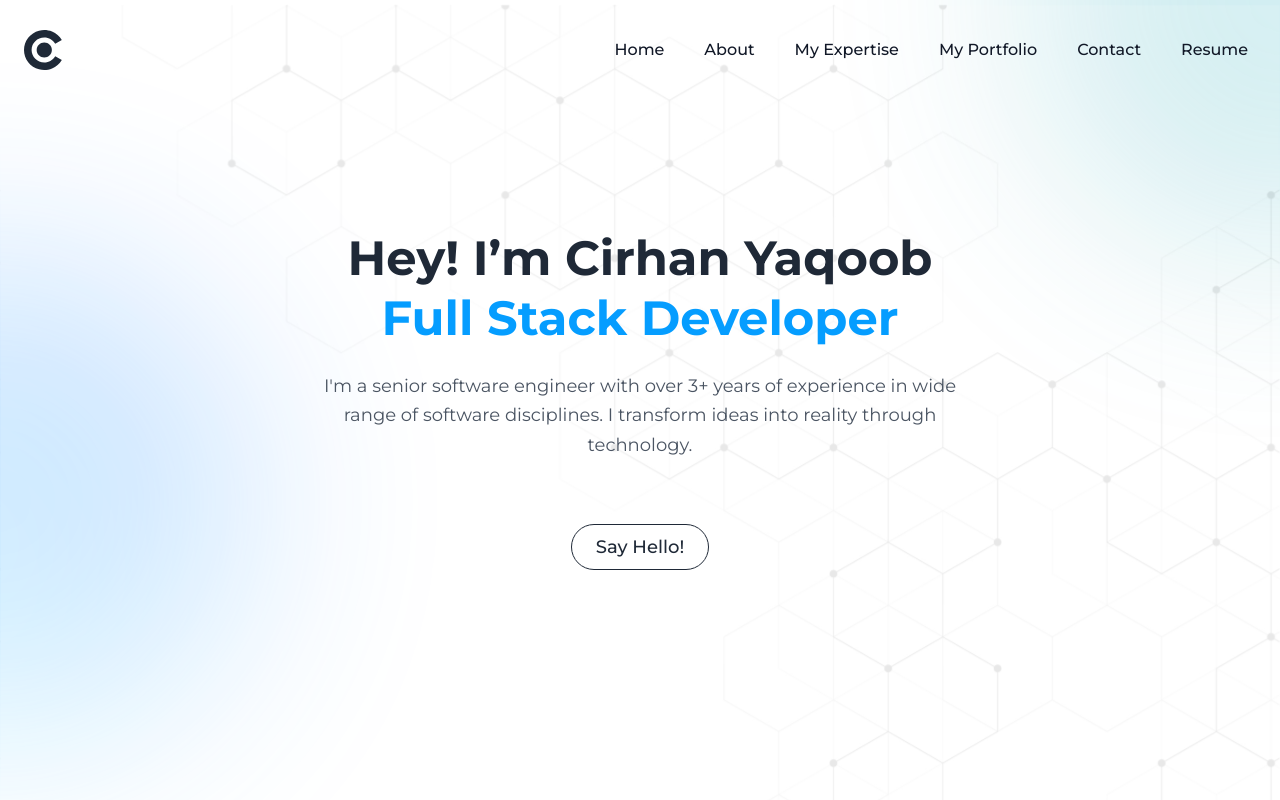
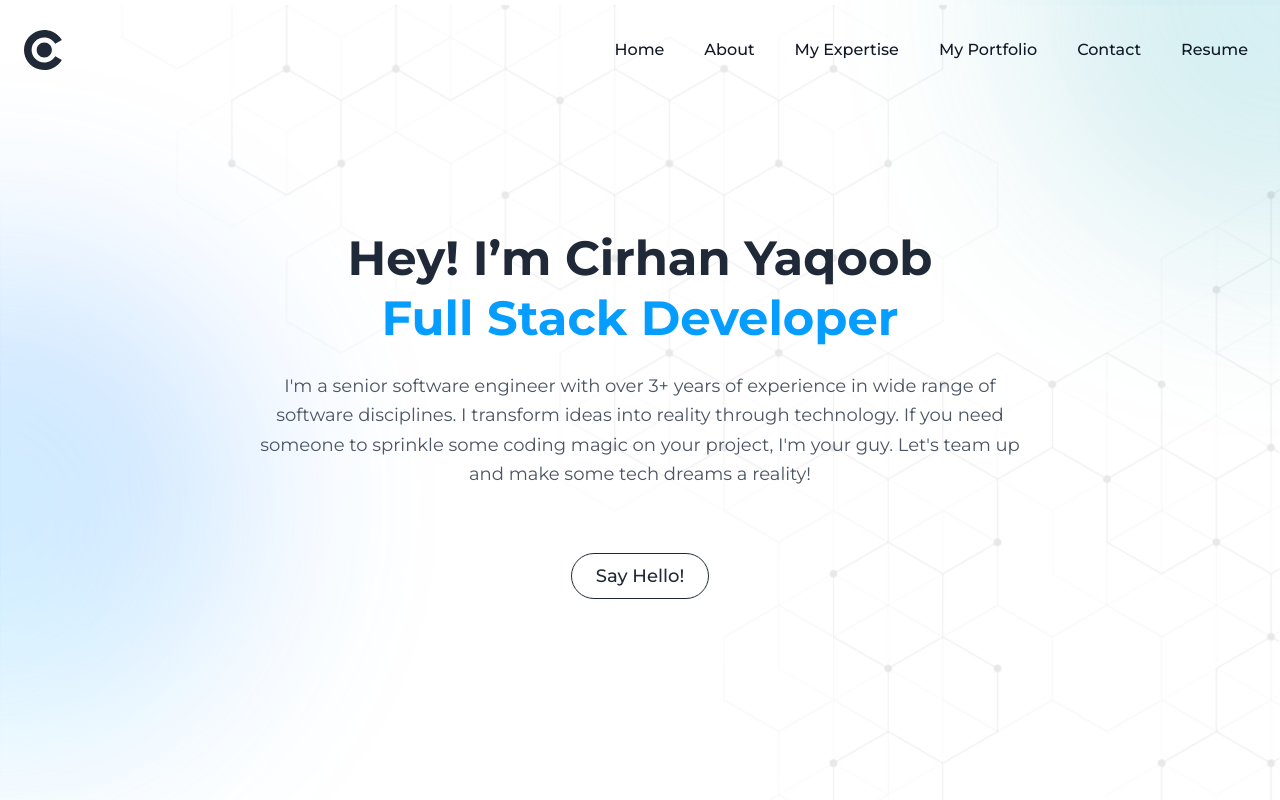
Before and after one commit to khancirhan/personal-website, a Next.js app: page / in a window 1280 px wide. Shown: the top 800 px of the page. Built offline with nearby package versions, Linux system fonts and the light colour scheme.

Commit message:
change text

```diff
--- a/src/app/page.tsx
+++ b/src/app/page.tsx
@@ -42,10 +42,12 @@ const HeroSection: FC<HeroSectionProps> = (props) => {
                         Hey! I’m Cirhan Yaqoob <div className="text-primary">Full Stack Developer</div>
                     </h1>
 
-                    <div className="mx-auto max-w-2xl mt-6">
+                    <div className="mx-auto max-w-3xl mt-6">
                         <p>
                             I&apos;m a senior software engineer with over {props.experienceInYears}+ years of experience
-                            in wide range of software disciplines. I transform ideas into reality through technology.
+                            in wide range of software disciplines. I transform ideas into reality through technology. If
+                            you need someone to sprinkle some coding magic on your project, I&apos;m your guy.
+                            Let&apos;s team up and make some tech dreams a reality!
                         </p>
                     </div>
 
```
